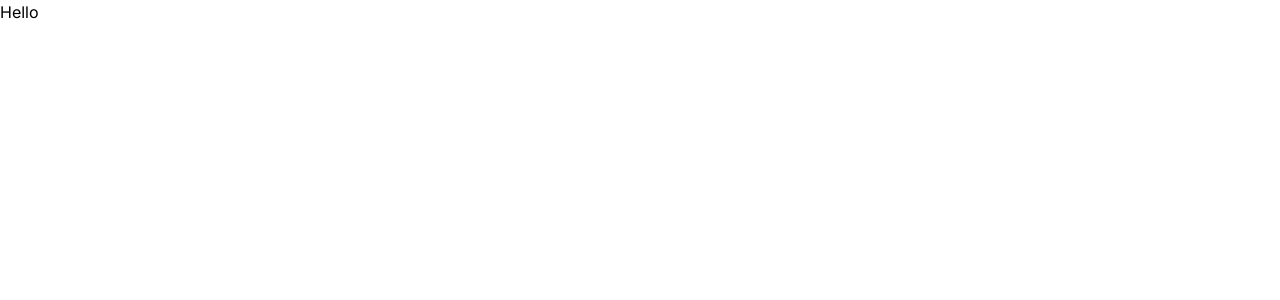
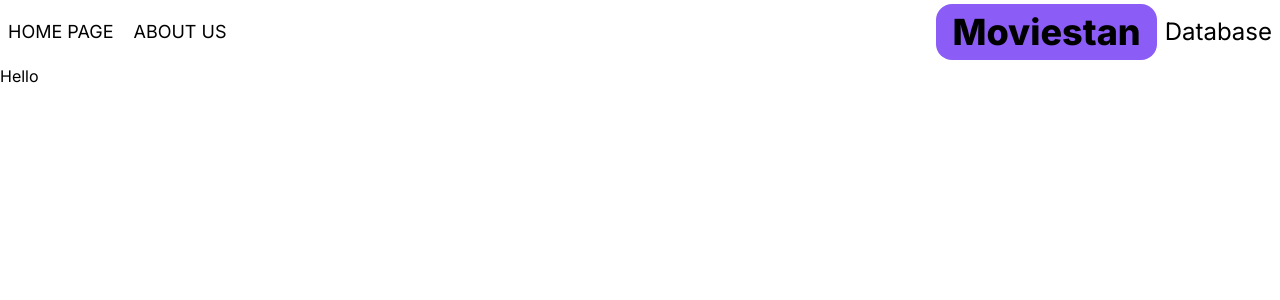
Before and after one commit to Erwinex/moviesstan-public, a Next.js app: page / in a window 1280 px wide. Shown: the top 300 px of the page. Built offline with nearby package versions, Linux system fonts and the light colour scheme.

Commit message:
Navbar Created

```diff
--- a/app/layout.tsx
+++ b/app/layout.tsx
@@ -1,3 +1,4 @@
+import Navbar from "@/components/Navbar";
 import type { Metadata } from "next";
 import { Inter } from "next/font/google";
 import "./globals.css";
@@ -16,7 +17,10 @@ export default function RootLayout({
 }>) {
   return (
     <html lang="en">
-      <body className={inter.className}>{children}</body>
+      <body className={inter.className}>
+        <Navbar />
+        {children}
+      </body>
     </html>
   );
 }
--- /dev/null
+++ b/components/MenuItem.tsx
@@ -0,0 +1,11 @@
+import { type MenuItemProp } from "@/types";
+import Link from "next/link";
+
+export default function MenuItem({ lable, address, Icon }: MenuItemProp) {
+  return (
+    <Link href={address} className="hover:text-violet-500">
+      <Icon className="inline-block sm:hidden text-4xl" />
+      <p className="uppercase hidden sm:inline-block text-lg">{lable}</p>
+    </Link>
+  );
+}
--- /dev/null
+++ b/components/Navbar.tsx
@@ -0,0 +1,25 @@
+import { AiFillHome } from "react-icons/ai";
+import MenuItem from "./MenuItem";
+import { BsFillInfoCircleFill } from "react-icons/bs";
+import Link from "next/link";
+
+export default function Navbar() {
+  return (
+    <nav className="flex justify-between items-center py-1 px-2 max-w-7xl mx-auto">
+      <div className="flex gap-5">
+        <MenuItem lable="Home page" address="/" Icon={AiFillHome} />
+        <MenuItem
+          lable="About us"
+          address="/about"
+          Icon={BsFillInfoCircleFill}
+        />
+      </div>
+      <Link href={"/"} className="flex gap-2 items-center">
+        <span className="text-4xl font-extrabold bg-violet-500 py-2 px-4 rounded-2xl">
+          Moviestan
+        </span>
+        <span className="text-2xl hidden sm:inline-block">Database</span>
+      </Link>
+    </nav>
+  );
+}
--- /dev/null
+++ b/types/index.ts
@@ -0,0 +1,7 @@
+import { type IconType } from "react-icons";
+
+export type MenuItemProp = {
+  lable: string;
+  address: string;
+  Icon: IconType;
+};
```
Also changed, not shown: package.json (+5 -4 lines), 1 other file (tests, documents, lock files or other folders).
